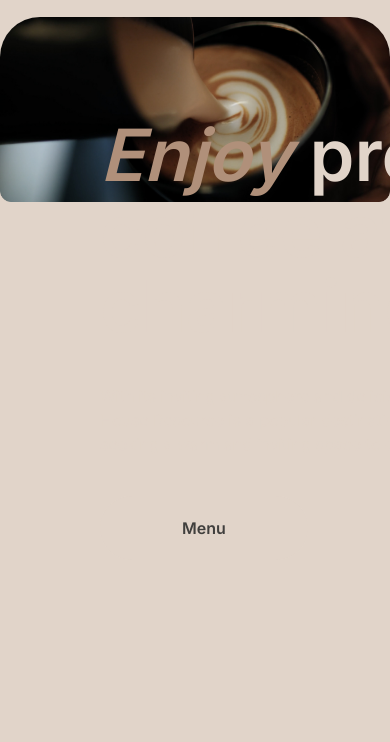
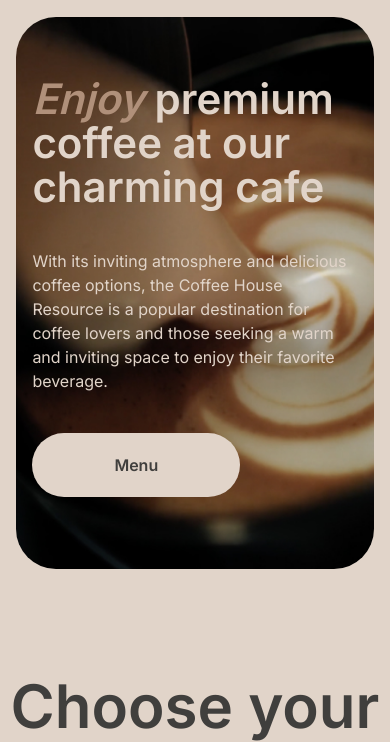
Before and after one commit to StanislavGo/coffe-house, a plain HTML site: page index.html in a window 390 px wide. Shown: the part 83-825 px from the top of the page. Drawn offline with Linux system fonts and the light colour scheme.

Commit message:
feat: make second block responsive

```diff
--- a/css/responsive.css
+++ b/css/responsive.css
@@ -30,6 +30,65 @@
 
 @media screen and (max-width: 385px) {
   .header {
-    width: 90.3%;
+    width: 91.6%;
   }
 }
+
+
+/*
+  HEADER BLOCK
+*/
+
+@media screen and (max-width: 1390px) {
+  .header-section {
+    width: 88.7%;
+    height: 644px;
+  }
+
+  .header-section .link-block {
+    margin-left: 60px;
+  }
+
+  .header-section__img {
+    background-position: bottom;
+    background-size: cover;
+  }
+}
+
+@media screen and (max-width: 700px) {
+  .header-section {
+    width: 91.6%;
+  }
+  .header-section__img .link-block p,
+  .header-section__img .link-block p span {
+    font-size: 64px;
+  }
+  .header-section__img .link-block {
+    height: 432px;
+    width: 91%;
+    margin-left: 16px;
+    margin-top: 80px;
+  }
+}
+
+@media screen and (max-width: 535px){
+  .header-section__img .link-block p,
+  .header-section__img .link-block p span {
+    font-size: 52px;
+  }
+}
+
+@media screen and (max-width: 432px){
+  .header-section__img .link-block p,
+  .header-section__img .link-block p span {
+    font-size: 42px;
+  }
+  .header-section__img .link-block {
+    height: 432px;
+    width: 91%;
+    margin-top: 60px;
+  }
+  .header-section {
+    height: 552px;
+  }
+}
```
Also changed, not shown: index.html (line endings or trailing spaces).
